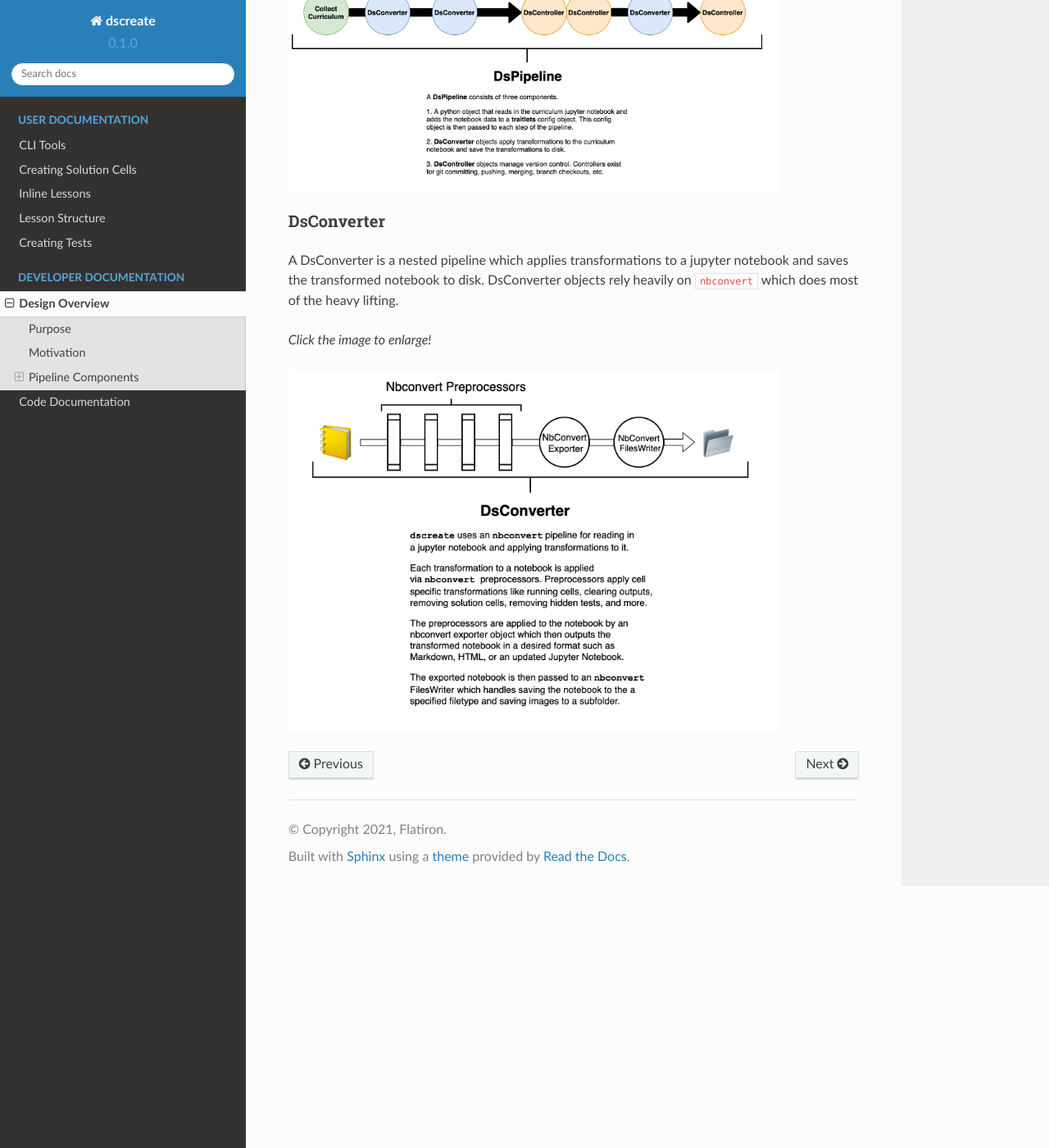
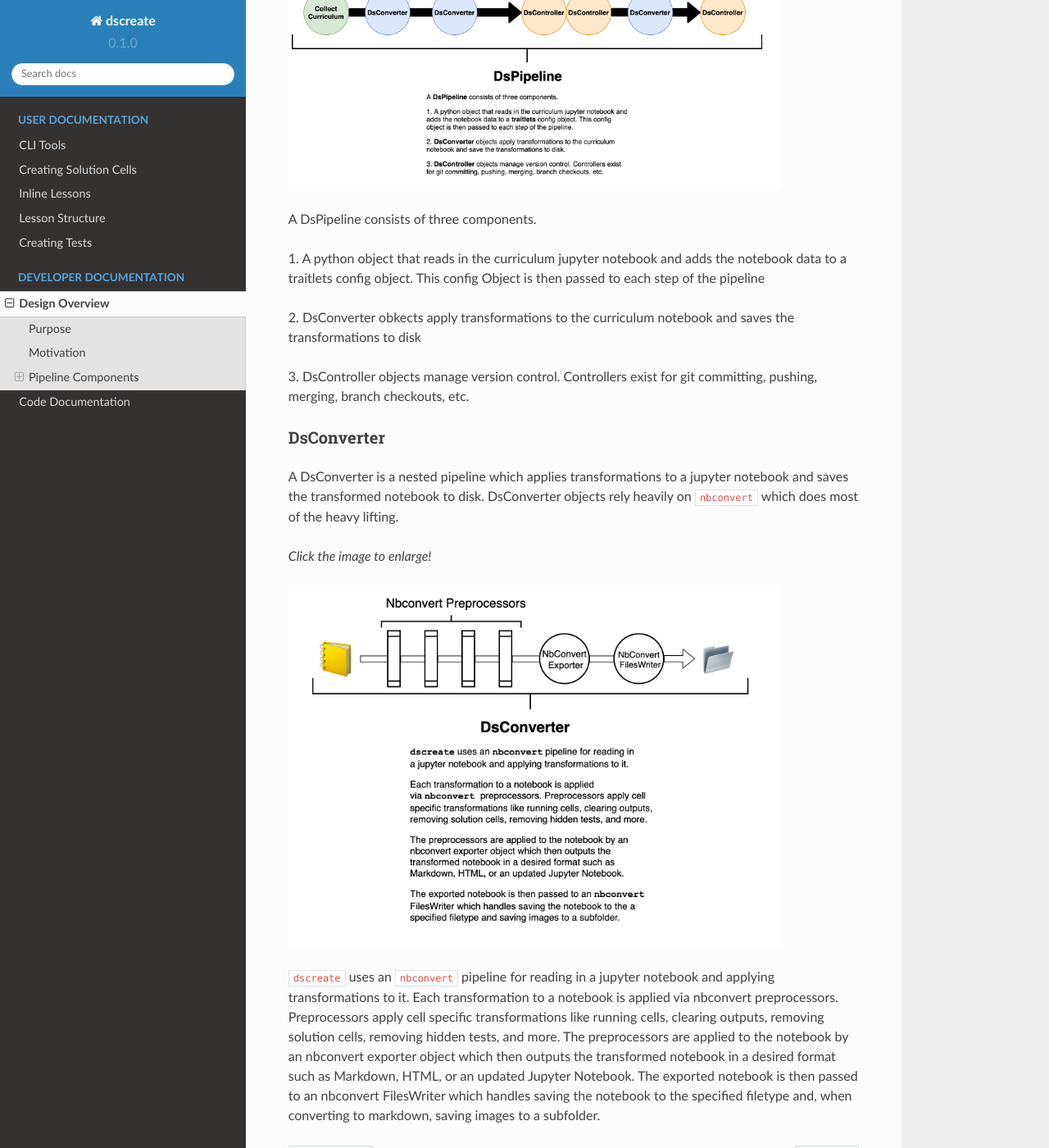
Before and after one commit to Spencerx/dscreate, a Sphinx documentation site: the page built from docs/source/pages/design_overview.rst, in a window 1280 px wide and 1400 px high, scrolled down 1671 px. Shown: the whole window at 82% size. Built offline with Sphinx 7.4.7 and the Read the Docs theme 2.0.0, drawn with Linux system fonts in a browser that asks for light colours.

Commit message:
Doc updates

```diff
--- a/docs/source/pages/cli_tools.rst
+++ b/docs/source/pages/cli_tools.rst
@@ -57,7 +57,7 @@ In directory split
 - An ``index.ipynb`` file is added to the ``.solution_files`` subdirectory containing all solution content in the ``curriculum.ipynb`` file.
 - The ``curriculum.ipynb`` file is deleted
 
-   - To make future edits to this project, the curriculum notebook must be generated using `ds -edit`.
+   - To make future edits to this project, the curriculum notebook must be generated using `ds edit`.
 
 
 -------------
@@ -68,10 +68,10 @@ When this command is run the following things happen:
 * The metadata inside the lesson and solution notebooks is used to recompile the ``curriculum.ipynb`` notebook.
 
 Once the curriculum notebook is compiled, edits to the lesson can be made inside ``curriculum.ipynb``.
-Once edits are complete, run ``ds -create`` to hide the solutions inside a hidden folder.
+Once edits are complete, run ``ds create`` to hide the solutions inside a hidden folder.
 
 -------------
-``ds -share <Github notebook url>``
+``ds share <Github notebook url>``
 -------------
 
 * This command accepts any link that points to a public notebook on github. When this command is run, a link is copied to your clipboard that points to the notebook on illumidesk.
--- a/docs/source/pages/design_overview.rst
+++ b/docs/source/pages/design_overview.rst
@@ -71,6 +71,18 @@ which are found in the ``apps/`` directory on github. A breakdown of the differe
 .. image:: ../images/dspipeline.png
    :width: 600
 
+A DsPipeline consists of three components.
+
+1. A python object that reads in the curriculum jupyter notebook and
+adds the notebook data to a traitlets config object. This config
+Object is then passed to each step of the pipeline
+
+2. DsConverter obkects apply transformations to the curriculum
+notebook and saves the transformations to disk
+
+3. DsController objects manage version control. Controllers exist
+for git committing, pushing, merging, branch checkouts, etc.
+
 
 DsConverter
 -----------
@@ -83,3 +95,18 @@ lifting.
 
 .. image:: ../images/dsconverter.png
    :width: 600
+
+
+``dscreate`` uses an ``nbconvert`` pipeline for reading in
+a jupyter notebook and applying transformations to it.
+Each transformation to a notebook is applied
+via nbconvert preprocessors. Preprocessors apply cell
+specific transformations like running cells, clearing outputs,
+removing solution cells, removing hidden tests, and more.
+The preprocessors are applied to the notebook by an
+nbconvert exporter object which then outputs the
+transformed notebook in a desired format such as
+Markdown, HTML, or an updated Jupyter Notebook.
+The exported notebook is then passed to an nbconvert
+FilesWriter which handles saving the notebook to the
+specified filetype and, when converting to markdown, saving images to a subfolder.
--- a/docs/source/pages/solution_cells.rst
+++ b/docs/source/pages/solution_cells.rst
@@ -1,8 +1,5 @@
 Creating Solution Cells
 =======================
-
-What ``ds -create`` is used, all solution cells are removed from the top level ``index.ipynb`` file
-and moved to the ``index.ipynb`` file in the ``.solution_files`` hidden folder.
 
 Solution cells can be created for both code and Markdown cells in Jupyter Notebooks.
 
```
Also changed, not shown: docs/source/pages/inline_lessons.rst (+6 -7 lines), 2 other files.
